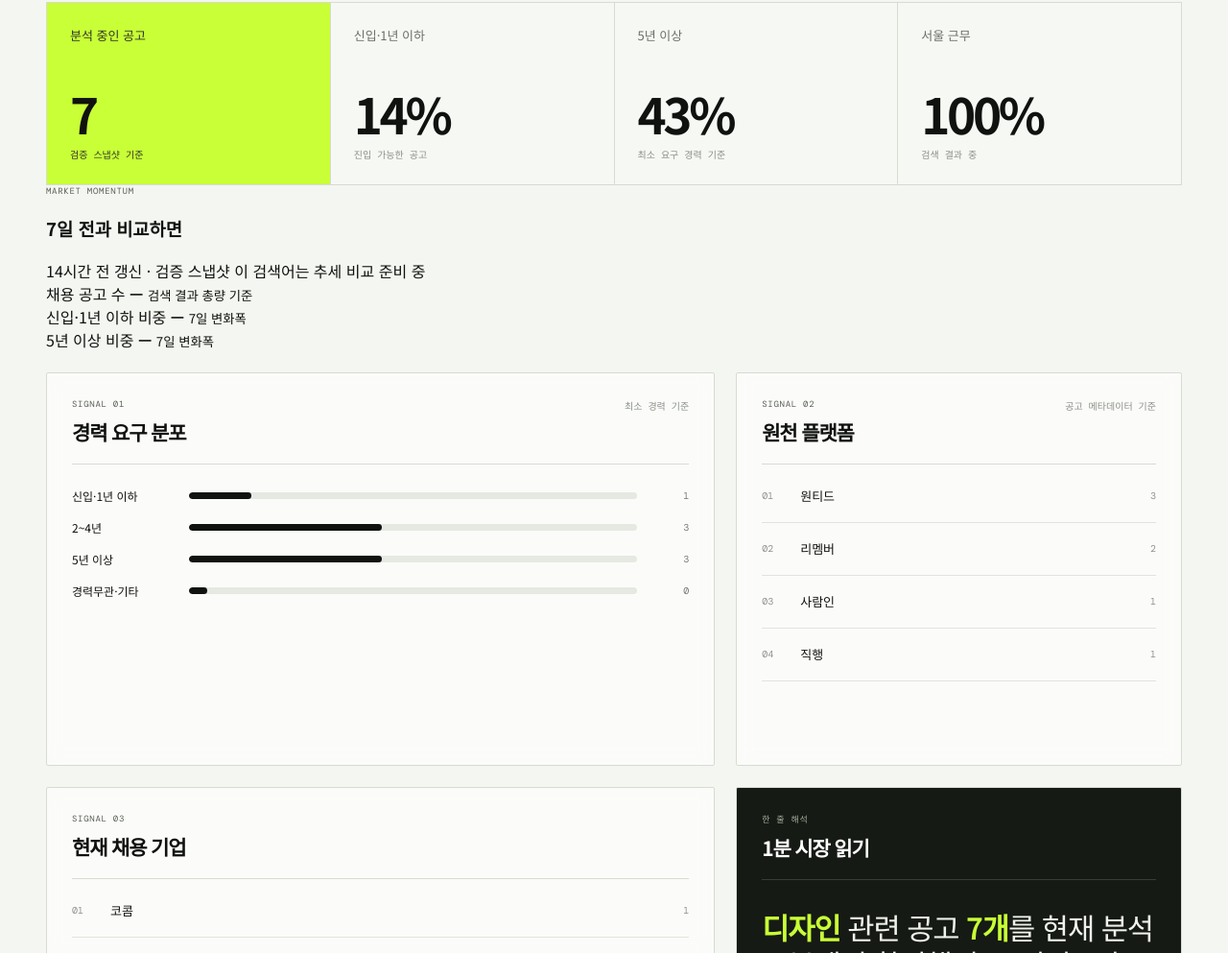
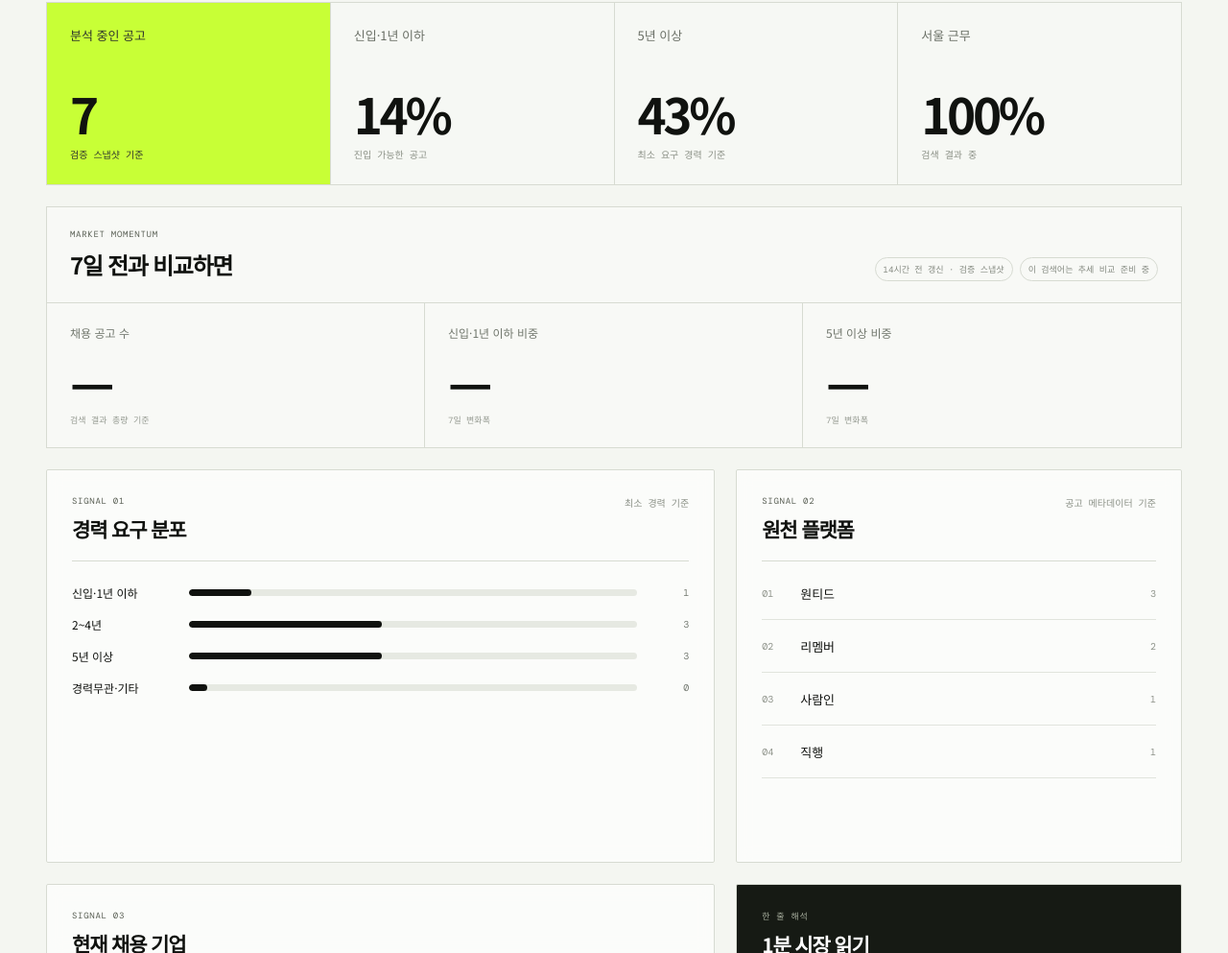
Before and after one commit to seulkidesign-app/job-signal, a plain HTML site: page index.html in a window 1280 px wide. Shown: the part 948-1941 px from the top of the page at 96% size. Drawn offline with nearby package versions, Linux system fonts and the light colour scheme; no server answers.

Commit message:
Style live market momentum and sync status

```diff
--- a/polish.css
+++ b/polish.css
@@ -7,7 +7,8 @@ body {
 .results-heading h2,
 .panel h3,
 .job-list-wrap h3,
-.methodology h3 {
+.methodology h3,
+.momentum h3 {
   letter-spacing: -0.055em;
 }
 
@@ -49,6 +50,71 @@ body {
 }
 .quick-searches button:hover {
   transform: translateY(-1px);
+}
+
+.momentum {
+  margin-top: 22px;
+  border: 1px solid var(--line);
+  background: rgba(255,255,255,.3);
+}
+.momentum-head {
+  display: flex;
+  align-items: flex-end;
+  justify-content: space-between;
+  gap: 20px;
+  padding: 22px 24px;
+  border-bottom: 1px solid var(--line);
+}
+.momentum-head h3 {
+  margin: 7px 0 0;
+  font-size: 24px;
+}
+.sync-meta {
+  display: flex;
+  flex-wrap: wrap;
+  justify-content: flex-end;
+  gap: 7px;
+  color: #858a81;
+  font-family: "DM Mono", monospace;
+  font-size: 9px;
+}
+.sync-meta span {
+  padding: 5px 8px;
+  border: 1px solid var(--line);
+  border-radius: 999px;
+}
+.sync-meta .is-live {
+  color: #2b3327;
+  border-color: #a9c985;
+  background: rgba(203,255,139,.3);
+}
+.momentum-grid {
+  display: grid;
+  grid-template-columns: repeat(3, 1fr);
+}
+.momentum-cell {
+  min-height: 150px;
+  padding: 22px 24px;
+  display: flex;
+  flex-direction: column;
+  border-right: 1px solid var(--line);
+}
+.momentum-cell:last-child { border-right: 0; }
+.momentum-cell > span {
+  color: #71776d;
+  font-size: 12px;
+}
+.momentum-cell strong {
+  margin-top: auto;
+  font-size: clamp(34px, 4vw, 52px);
+  line-height: 1;
+  letter-spacing: -.06em;
+}
+.momentum-cell small {
+  margin-top: 9px;
+  color: #959a91;
+  font-family: "DM Mono", monospace;
+  font-size: 9px;
 }
 
 .job-title {
@@ -110,6 +176,11 @@ body {
 }
 
 @media (max-width: 900px) {
+  .momentum-head { align-items: flex-start; flex-direction: column; }
+  .sync-meta { justify-content: flex-start; }
+  .momentum-grid { grid-template-columns: 1fr; }
+  .momentum-cell { min-height: 120px; border-right: 0; border-bottom: 1px solid var(--line); }
+  .momentum-cell:last-child { border-bottom: 0; }
   .method-grid { grid-template-columns: 1fr; }
   .method-grid > div { min-height: 130px; gap: 20px; }
 }
@@ -119,6 +190,9 @@ body {
   .coverage-note { font-size: 11px; }
   .platform-strip { gap: 6px; }
   .platform-label { width: 100%; margin-bottom: 2px; }
+  .momentum-head { padding: 18px; }
+  .momentum-head h3 { font-size: 21px; }
+  .momentum-cell { padding: 18px; }
   .methodology { margin-top: 52px; }
   .methodology h3 { font-size: 28px; }
   .open-arrow { opacity: 1; }
```
